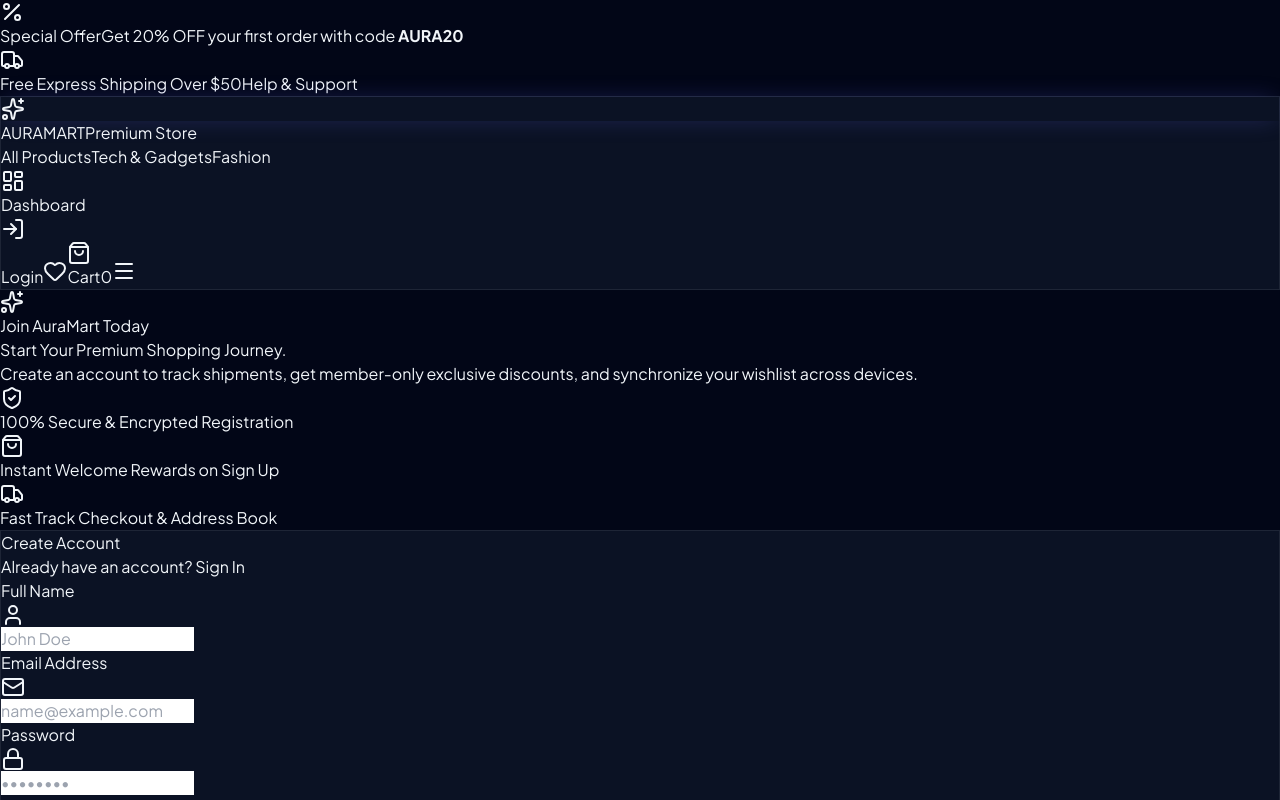
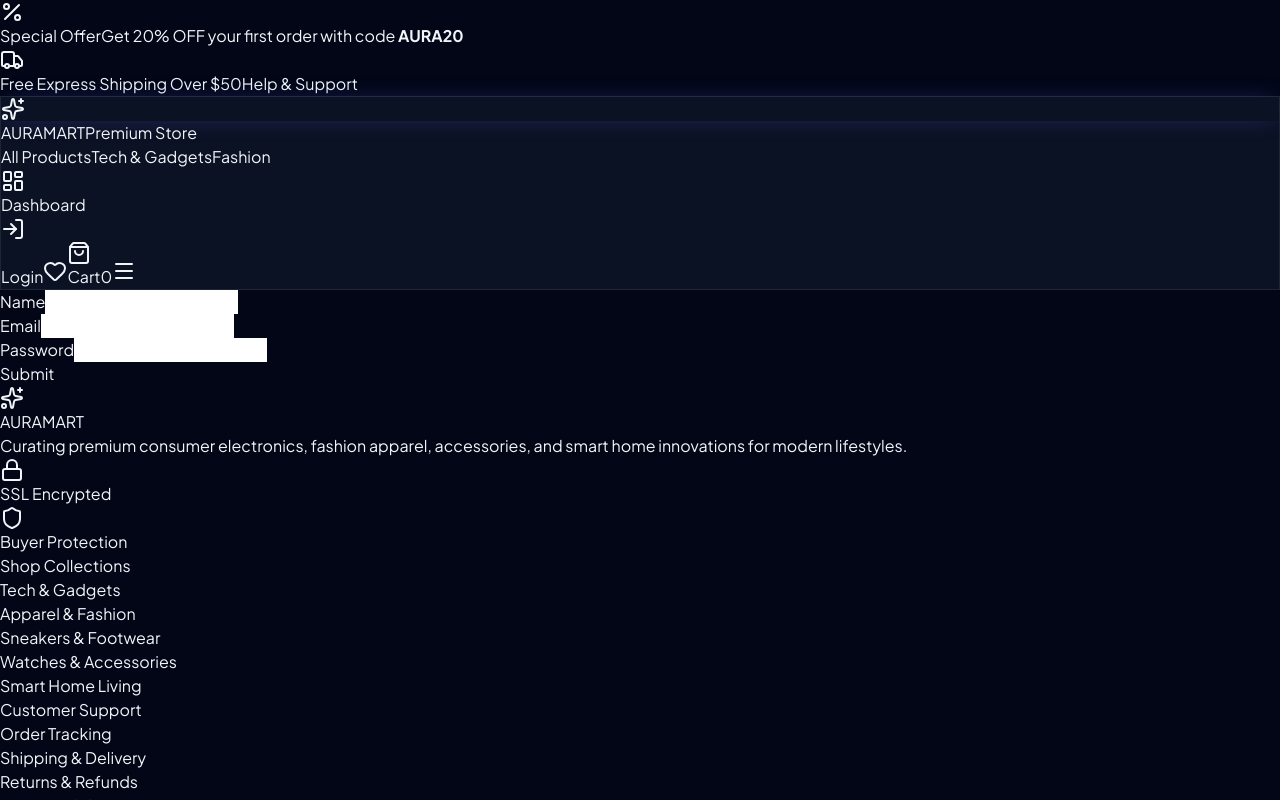
Before and after one commit to abdullahverse9176/e-commerce-project, a React (Vite) app in the folder frontend/: page /signup in a window 1280 px wide. Shown: the top 800 px of the page. Built offline with nearby package versions, Linux system fonts and the light colour scheme.

Commit message:
updated form

```diff
--- a/frontend/src/pages/SignUp.jsx
+++ b/frontend/src/pages/SignUp.jsx
@@ -1,154 +1,88 @@
-import React from 'react';
-import { Mail, Lock, User, ArrowRight, Sparkles, ShieldCheck, ShoppingBag, Truck } from 'lucide-react';
-import { Link } from 'react-router-dom';
-import { useForm } from 'react-hook-form';
+
+import React from "react";
+import { useForm } from "react-hook-form";
 
 export const SignUp = () => {
 
-  const { register, handleSubmit, formState: { errors } } = useForm();
+  const {
+    register,
+    handleSubmit,
+    formState: { errors, isSubmitting }
+  } = useForm();
 
-  const handleFormSubmittion = (data) => {
-    console.log('data'); // Handle form submission logic here
+  const handleFormSubmit = (data) => {
+    console.log(data);
   };
 
+  return (
 
+    <div className="max-w-md mx-auto mt-10 p-6 rounded shadow-md">
+      <form onSubmit={handleSubmit(handleFormSubmit)}>
 
-  return (
-    <div className="min-h-[calc(100vh-5rem)] flex items-center justify-center py-12 px-4 sm:px-6 lg:px-8 relative overflow-hidden bg-slate-950">
-      {/* Background Decorative Glows */}
-      <div className="absolute top-1/4 left-1/2 -translate-x-1/2 -translate-y-1/2 w-[600px] h-[600px] bg-indigo-600/15 rounded-full blur-[140px] pointer-events-none" />
-      <div className="absolute bottom-10 right-10 w-96 h-96 bg-purple-600/10 rounded-full blur-[120px] pointer-events-none" />
+        {/* Name */}
+        <div className="mb-4">
+          <label className="block text-white text-sm font-bold mb-2" htmlFor="name">
+            Name
+          </label>
+          <input
+            id="name"
+            type="text"
+            className="shadow appearance-none border rounded w-full py-2 px-3 text-gray-700 leading-tight focus:outline-none focus:shadow-outline"
+            {...register("name", {
+              required: "Name is required"
+            })}
+          />
 
-      <div className="w-full max-w-5xl grid grid-cols-1 lg:grid-cols-12 gap-8 items-center z-10">
-
-        {/* Left Side: Brand Highlights */}
-        <div className="lg:col-span-5 text-left space-y-6 hidden lg:block pr-6">
-          <div className="inline-flex items-center gap-2 px-3 py-1.5 rounded-full bg-indigo-500/10 border border-indigo-500/20 text-indigo-400 text-xs font-semibold">
-            <Sparkles className="w-3.5 h-3.5" />
-            <span>Join AuraMart Today</span>
-          </div>
-
-          <h1 className="text-4xl font-extrabold tracking-tight text-white font-['Space_Grotesk'] leading-tight">
-            Start Your Premium{" "}
-            <span className="bg-gradient-to-r from-indigo-400 via-purple-400 to-pink-400 bg-clip-text text-transparent">
-              Shopping
-            </span>{" "}
-            Journey.
-          </h1>
-
-          <p className="text-slate-400 text-sm leading-relaxed">
-            Create an account to track shipments, get member-only exclusive discounts, and synchronize your wishlist across devices.
-          </p>
-
-          <div className="space-y-4 pt-4 border-t border-slate-800/80">
-            <div className="flex items-center gap-3 text-slate-300 text-sm">
-              <div className="w-8 h-8 rounded-lg bg-indigo-500/10 border border-indigo-500/20 flex items-center justify-center text-indigo-400">
-                <ShieldCheck className="w-4 h-4" />
-              </div>
-              <span>100% Secure & Encrypted Registration</span>
-            </div>
-
-            <div className="flex items-center gap-3 text-slate-300 text-sm">
-              <div className="w-8 h-8 rounded-lg bg-purple-500/10 border border-purple-500/20 flex items-center justify-center text-purple-400">
-                <ShoppingBag className="w-4 h-4" />
-              </div>
-              <span>Instant Welcome Rewards on Sign Up</span>
-            </div>
-
-            <div className="flex items-center gap-3 text-slate-300 text-sm">
-              <div className="w-8 h-8 rounded-lg bg-emerald-500/10 border border-emerald-500/20 flex items-center justify-center text-emerald-400">
-                <Truck className="w-4 h-4" />
-              </div>
-              <span>Fast Track Checkout & Address Book</span>
-            </div>
-          </div>
-        </div>
-
-        {/* Right Side: Sign Up Form Card */}
-        <div className="lg:col-span-7">
-          <div className="glass-panel bg-slate-900/80 border border-slate-800 rounded-3xl p-6 sm:p-10 shadow-2xl backdrop-blur-xl relative overflow-hidden">
-
-            {/* Header */}
-            <div className="mb-8">
-              <h2 className="text-2xl font-bold text-white tracking-tight">Create Account</h2>
-              <p className="text-slate-400 text-xs mt-1.5">
-                Already have an account?{" "}
-                <Link to="/login" className="text-indigo-400 hover:text-indigo-300 font-medium">
-                  Sign In
-                </Link>
-              </p>
-            </div>
-
-            {/* Form */}
-            <form className="space-y-4" onSubmit={handleSubmit(handleFormSubmittion)}>
-              {/* Full Name */}
-              <div>
-                <label className="block text-xs font-semibold text-slate-300 mb-2">Full Name</label>
-                <div className="relative">
-                  <User className="w-4 h-4 absolute left-4 top-3.5 text-slate-400" />
-                  <input
-                    type="text"
-                    placeholder="John Doe"
-                    className="w-full bg-slate-950/90 border border-slate-800 rounded-xl pl-11 pr-4 py-3 text-sm text-slate-100 placeholder-slate-500 focus:outline-none focus:ring-1 focus:border-indigo-500 focus:ring-indigo-500/50 transition-all"
-                    {...register("name", { required: "Full name is required" })}
-                  />
-                </div>
+          {errors.name && (
+            <p className="text-red-500 text-xs italic">{errors.name.message}</p>
+          )}
         </div>
 
         {/* Email */}
-              <div>
-                <label className="block text-xs font-semibold text-slate-300 mb-2">Email Address</label>
-                <div className="relative">
-                  <Mail className="w-4 h-4 absolute left-4 top-3.5 text-slate-400" />
+        <div className="mb-4">
+          <label className="block text-white text-sm font-bold mb-2" htmlFor="email">
+            Email
+          </label>
           <input
+            id="email"
             type="email"
-                    placeholder="name@example.com"
-                    className="w-full bg-slate-950/90 border border-slate-800 rounded-xl pl-11 pr-4 py-3 text-sm text-slate-100 placeholder-slate-500 focus:outline-none focus:ring-1 focus:border-indigo-500 focus:ring-indigo-500/50 transition-all"
-                    {...register("email", { required: "Email is required" })}
+            className="shadow appearance-none border rounded w-full py-2 px-3 text-gray-700 leading-tight focus:outline-none focus:shadow-outline"
+            {...register("email", {
+              required: "Email is required"
+            })}
           />
-                </div>
+
+          {errors.email && (
+            <p className="text-red-500 text-xs italic">{errors.email.message}</p>
+          )}
         </div>
 
         {/* Password */}
-              <div>
-                <label className="block text-xs font-semibold text-slate-300 mb-2">Password</label>
-                <div className="relative">
-                  <Lock className="w-4 h-4 absolute left-4 top-3.5 text-slate-400" />
+        <div className="mb-4">
+          <label className="block text-white text-sm font-bold mb-2" htmlFor="password">
+            Password
+          </label>
+
           <input
+            id="password"
             type="password"
-                    placeholder="••••••••"
-                    className="w-full bg-slate-950/90 border border-slate-800 rounded-xl pl-11 pr-4 py-3 text-sm text-slate-100 placeholder-slate-500 focus:outline-none focus:ring-1 focus:border-indigo-500 focus:ring-indigo-500/50 transition-all"
-                    {...register("password", {required: "Password is required"})}
+            className="shadow appearance-none border rounded w-full py-2 px-3 text-gray-700 leading-tight focus:outline-none focus:shadow-outline"
+            {...register("password", {
+              required: "Password is required"
+            })}
           />
-                </div>
+
+          {errors.password && (
+            <p className="text-red-500 text-xs italic"  >{errors.password.message}</p>
+          )}
         </div>
 
-              {/* Terms Checkbox */}
-              <div className="flex items-center gap-2 text-xs py-1">
-                <input
-                  type="checkbox"
-                  id="terms"
-                  className="rounded bg-slate-950 border-slate-800 text-indigo-600 focus:ring-indigo-500/20"
-                />
-                <label htmlFor="terms" className="text-slate-400 cursor-pointer">
-                  I agree to the <span className="text-indigo-400 hover:underline">Terms of Service</span> and <span className="text-indigo-400 hover:underline">Privacy Policy</span>
-                </label>
+        <button type="submit" className="bg-blue-500 hover:bg-blue-700 text-white font-bold py-2 px-4 rounded focus:outline-none focus:shadow-outline" disabled={isSubmitting}>
+          Submit
+        </button>
+
+      </form>
     </div>
 
-              {/* Submit Button */}
-              <button
-                type="submit"
-                className="w-full bg-gradient-to-r from-indigo-600 via-indigo-500 to-violet-600 hover:from-indigo-500 hover:to-violet-500 text-white font-semibold py-3.5 rounded-xl shadow-lg shadow-indigo-600/30 flex items-center justify-center gap-2 transition-all hover:scale-[1.01] active:scale-[0.99] mt-4 cursor-pointer"
-              >
-                <span>Create Account</span>
-                <ArrowRight className="w-4 h-4" />
-              </button>
-            </form>
-
-          </div>
-        </div>
-
-      </div>
-    </div>
   );
 };
```
Lines whose indentation alone changed are shown as unchanged.
